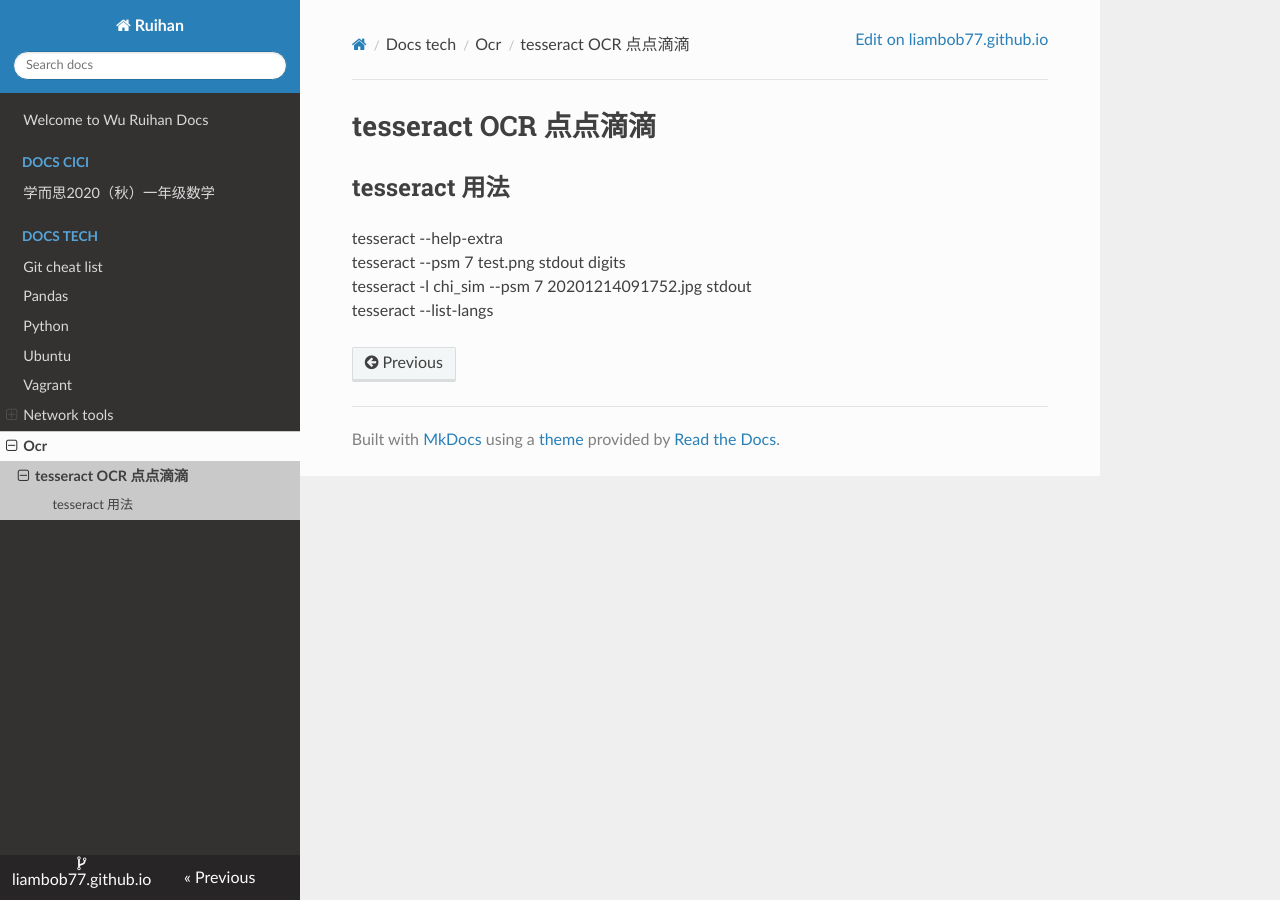
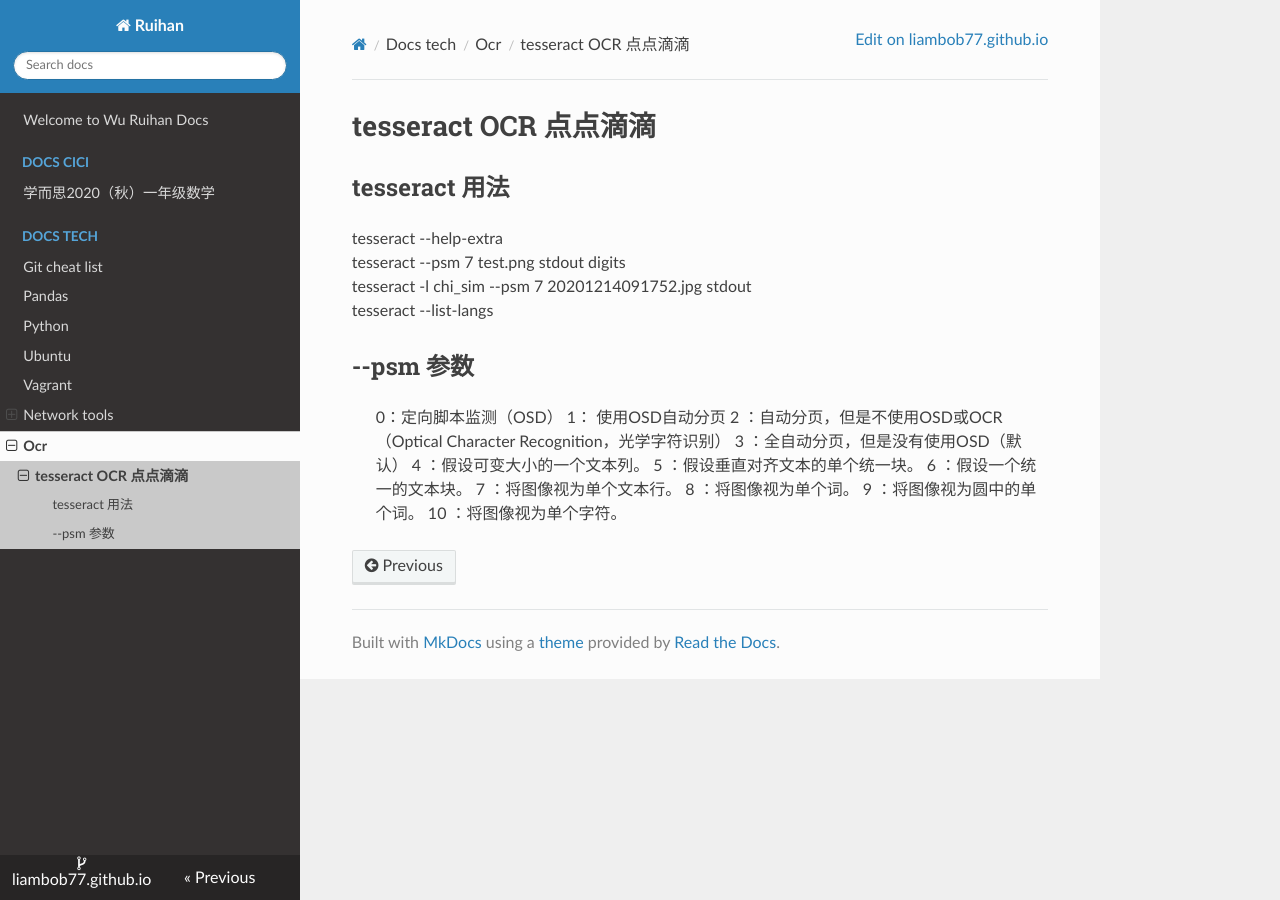
Before and after one commit to liambob77/ruihan.tech, an MkDocs documentation site: the page built from docs/docs_tech/ocr/tesseract.md, in a window 1280 px wide. Built offline with MkDocs 1.6.1, drawn with Linux system fonts in a browser that asks for light colours; nearby versions of some CDN libraries.

Commit message:
Update tesseract.md

```diff
--- a/docs/docs_tech/ocr/tesseract.md
+++ b/docs/docs_tech/ocr/tesseract.md
@@ -6,3 +6,18 @@ tesseract --help-extra
 tesseract  --psm 7  test.png stdout digits
 tesseract -l chi_sim --psm 7  20201214091752.jpg stdout
 tesseract --list-langs
+
+## --psm 参数
+
+>
+0：定向脚本监测（OSD）
+1： 使用OSD自动分页
+2 ：自动分页，但是不使用OSD或OCR（Optical Character Recognition，光学字符识别）
+3 ：全自动分页，但是没有使用OSD（默认）
+4 ：假设可变大小的一个文本列。
+5 ：假设垂直对齐文本的单个统一块。
+6 ：假设一个统一的文本块。
+7 ：将图像视为单个文本行。
+8 ：将图像视为单个词。
+9 ：将图像视为圆中的单个词。
+10 ：将图像视为单个字符。
```
